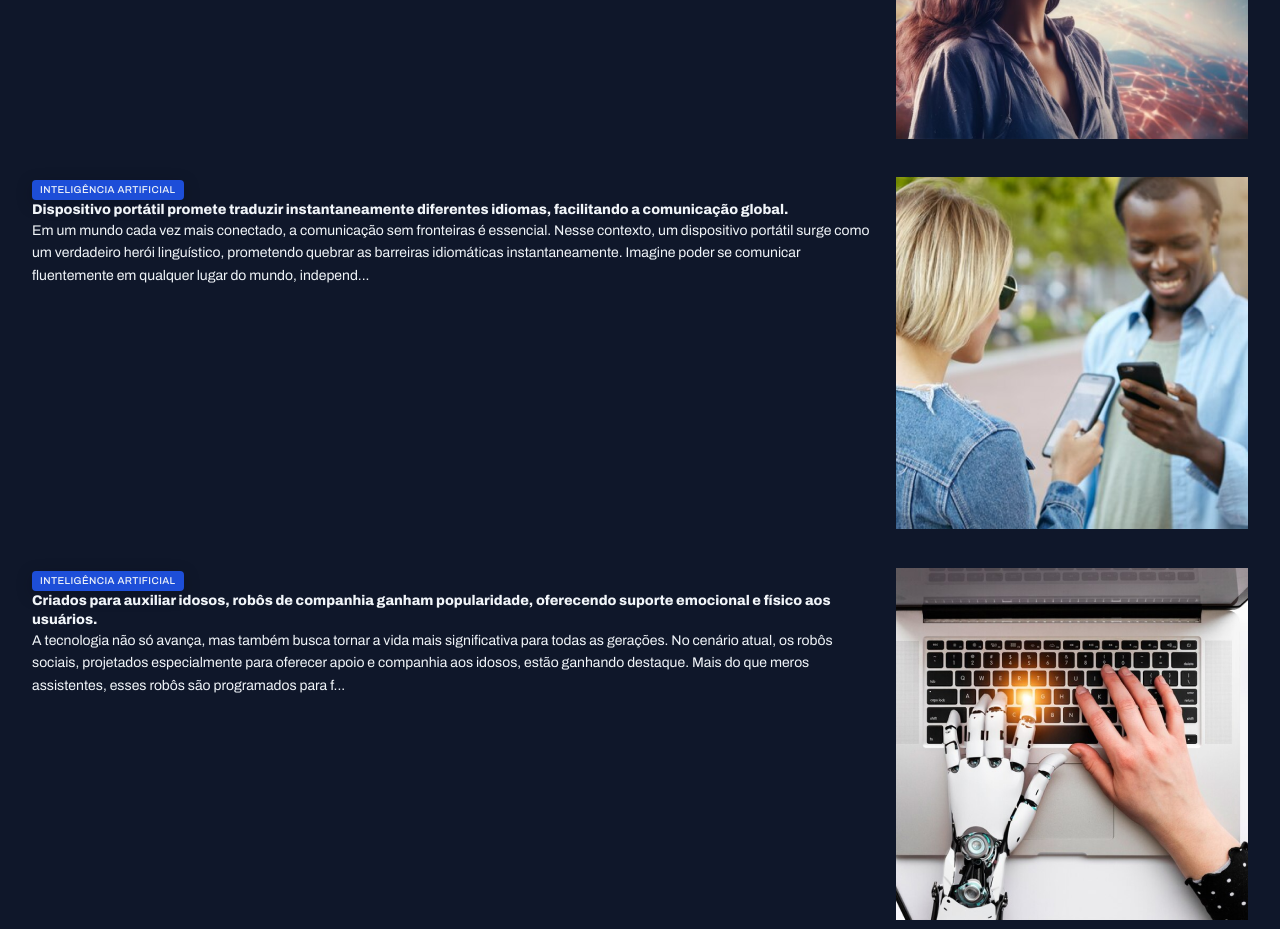
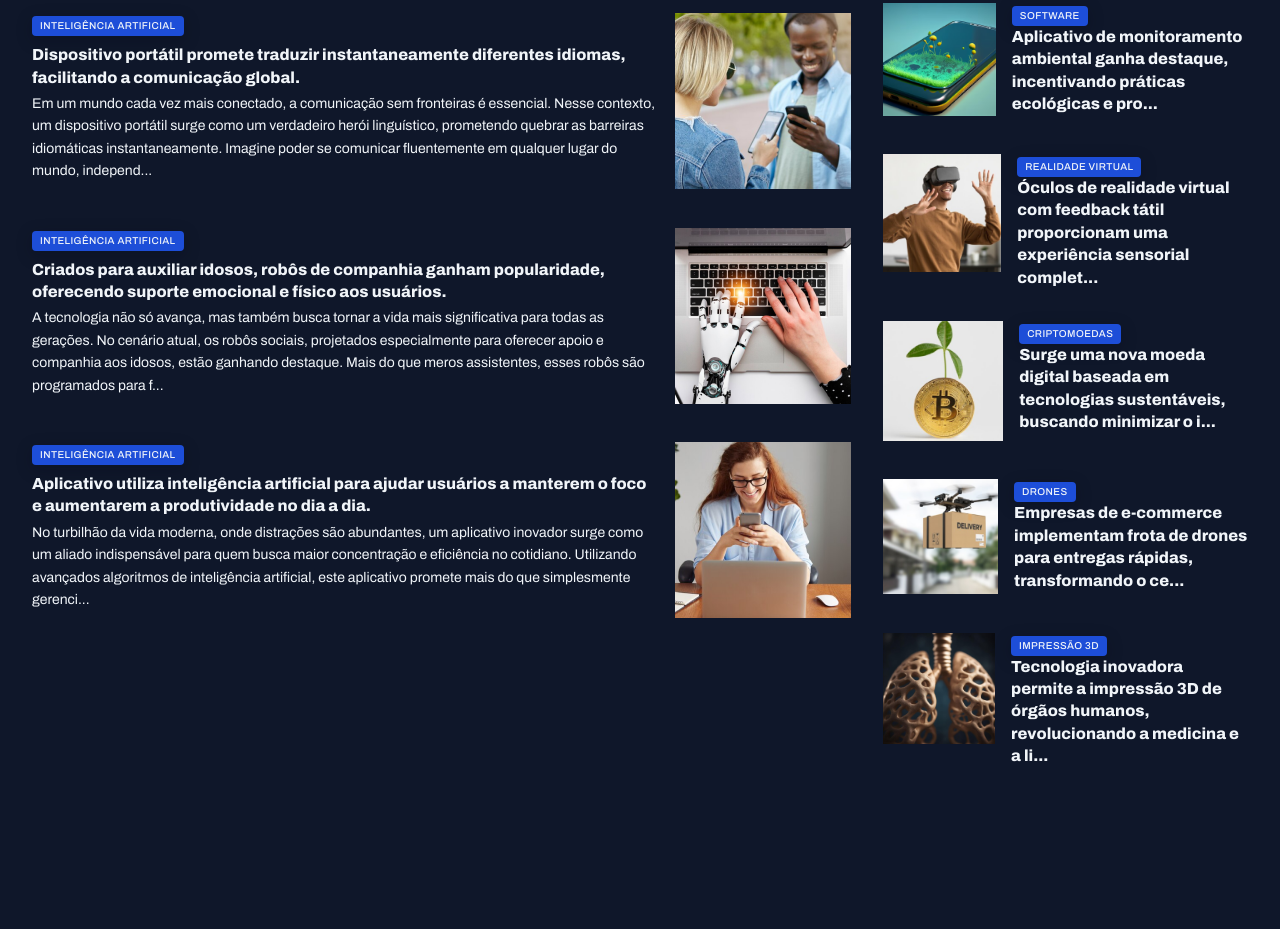
Before and after one commit to RafaMedeiroz/Potal-de-noticias, a plain HTML site: page index.html in a window 1280 px wide. Shown: the part 1313-2242 px from the top of the page. After the commit the page ends 2081 px from the top, so only its background shows below. Drawn offline with Linux system fonts and the light colour scheme.

Commit message:
ajustando ultimos detalhes

```diff
--- a/index.html
+++ b/index.html
@@ -137,7 +137,7 @@
                 <article class="grid grid-flow-col gap-16">
                     <div>
                         <span class="content-tag">Inteligência Artificial</span>
-                        <h3 class="text-lg">
+                        <h3 class="text-xl">
                             Empresa surpreende o mundo ao anunciar um algoritmo capaz de prever eventos futuros com alta precisão.
                         </h3>
                         <p class="text-sm">
@@ -153,7 +153,7 @@
                 <article class="grid grid-flow-col gap-16">
                     <div>
                         <span class="content-tag">Inteligência Artificial</span>
-                        <h3 class="text-lg">
+                        <h3 class="text-xl">
                             Dispositivo portátil promete traduzir instantaneamente diferentes idiomas, facilitando a comunicação global.
                         </h3>
                         <p class="text-sm">
@@ -169,7 +169,7 @@
                 <article class="grid grid-flow-col gap-16">
                     <div>
                         <span class="content-tag">Inteligência Artificial</span>
-                        <h3 class="text-lg">
+                        <h3 class="text-xl">
                             Criados para auxiliar idosos, robôs de companhia ganham popularidade, oferecendo suporte emocional e físico aos usuários.
                         </h3>
                         <p class="text-sm">
@@ -185,7 +185,7 @@
                 <article class="grid grid-flow-col gap-16">
                     <div>
                         <span class="content-tag">Inteligência Artificial</span>
-                        <h3 class="text-lg">
+                        <h3 class="text-xl">
                             Aplicativo utiliza inteligência artificial para ajudar usuários a manterem o foco e aumentarem a produtividade no dia a dia.
                         </h3>
                         <p class="text-sm">
@@ -200,7 +200,7 @@
             </div>
 
         </section>
-        <div>
+        <aside>
             <div id="ads">
                 <img src="assets/Ads.png" alt="">
             </div>
@@ -221,7 +221,7 @@
 
                         <div>
                             <span class="content-tag">Software</span>
-                            <h3 class="text-lg">
+                            <h3 class="text-xl">
                                 Aplicativo de monitoramento ambiental ganha destaque, incentivando práticas ecológicas e pro...
                             </h3>
 
@@ -235,7 +235,7 @@
 
                         <div>
                             <span class="content-tag">Realidade Virtual</span>
-                            <h3 class="text-lg">
+                            <h3 class="text-xl">
                                 Óculos de realidade virtual com feedback tátil proporcionam uma experiência sensorial complet...
                             </h3>
 
@@ -249,7 +249,7 @@
 
                         <div>
                             <span class="content-tag">Criptomoedas</span>
-                            <h3 class="text-lg">
+                            <h3 class="text-xl">
                                 Surge uma nova moeda digital baseada em tecnologias sustentáveis, buscando minimizar o i...
                             </h3>
 
@@ -263,7 +263,7 @@
 
                         <div>
                             <span class="content-tag">Drones</span>
-                            <h3 class="text-lg">
+                            <h3 class="text-xl">
                                 Empresas de e-commerce implementam frota de drones para entregas rápidas, transformando o ce...
                             </h3>
 
@@ -277,7 +277,7 @@
 
                         <div>
                             <span class="content-tag">Impressão 3d</span>
-                            <h3 class="text-lg">
+                            <h3 class="text-xl">
                                 Tecnologia inovadora permite a impressão 3D de órgãos humanos, revolucionando a medicina e a li...
                             </h3>
 
@@ -286,7 +286,7 @@
                     </article>
                 </div>
             </section>
-        </div>
+        </aside>
 
     </main>
 
--- a/styles/global.css
+++ b/styles/global.css
@@ -50,9 +50,15 @@ img {
     padding-inline: 32px;
     margin-inline: auto;
 }
+
 main {
     margin-top: 40px;
-    gap: 80px;
+    row-gap: 80px;
+    column-gap: 32px;
+    grid-template-columns: 1fr 30%;
+    grid-template-areas: "featured featured"
+    "weekly weekly"
+    "ai aside";
 }
 
 .content-tag {
--- a/styles/sections.css
+++ b/styles/sections.css
@@ -22,6 +22,7 @@ section header {
 }
 
 #featured {
+    grid-area: featured;
     img {
         height: 100%;
         object-fit: cover;
@@ -65,6 +66,7 @@ section header {
 }
 
 #weekly {
+    grid-area: weekly;
 
 
 
@@ -94,3 +96,22 @@ section header {
 
 
 }
+
+#ai {
+    grid-area: ai;
+
+    img {
+        width: 176px;
+        aspect-ratio: 1/1;
+        object-fit: cover;
+    }
+
+    h3 {
+        margin-block: 8px 4px;
+
+    }
+}
+
+aside {
+    grid-area: aside;
+}
```
